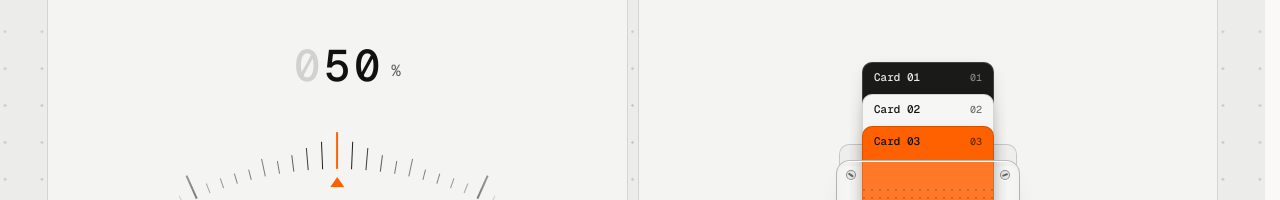
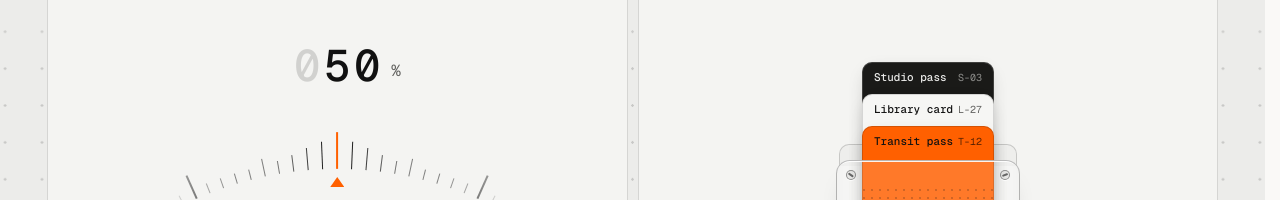
Before and after one commit to cagndz/agundez-me, a Next.js app: page /lab in a window 1280 px wide. Shown: the part 282-482 px from the top of the page. Built offline with nearby package versions, Linux system fonts and the light colour scheme.

Commit message:
fix(lab): make the wallet cards keyboard and screen reader friendly

```diff
--- a/src/lab/demos/wallet/index.tsx
+++ b/src/lab/demos/wallet/index.tsx
@@ -7,24 +7,24 @@ import { WalletCard } from './wallet-card'
 
 const CARDS: WalletCardData[] = [
 	{
-		id: 'card-01',
-		title: 'Card 01',
-		description: 'Short description',
-		code: '01',
+		id: 'studio-pass',
+		title: 'Studio pass',
+		description: 'Level 3 · after hours',
+		code: 'S-03',
 		tone: 'dark',
 	},
 	{
-		id: 'card-02',
-		title: 'Card 02',
-		description: 'Short description',
-		code: '02',
+		id: 'library-card',
+		title: 'Library card',
+		description: 'Reading room · two books out',
+		code: 'L-27',
 		tone: 'light',
 	},
 	{
-		id: 'card-03',
-		title: 'Card 03',
-		description: 'Short description',
-		code: '03',
+		id: 'transit-pass',
+		title: 'Transit pass',
+		description: 'Zones 1–2 · monthly',
+		code: 'T-12',
 		tone: 'accent',
 	},
 ]
@@ -69,6 +69,14 @@ export function Wallet() {
 		<div
 			className='relative'
 			style={{ width: STAGE_WIDTH, height: STAGE_HEIGHT }}
+			onKeyDown={(event) => {
+				// The first Escape puts the card back; it must not also close the
+				// lab's modal. Same rule as Inspect.
+				if (event.key === 'Escape' && isAnyPresented) {
+					event.stopPropagation()
+					setPresentedId(null)
+				}
+			}}
 		>
 			<CaseBack />
 			{CARDS.map((card, index) => (
--- a/src/lab/demos/wallet/wallet-card.tsx
+++ b/src/lab/demos/wallet/wallet-card.tsx
@@ -1,9 +1,10 @@
-import { useEffect } from 'react'
+import { useEffect, useId, useRef } from 'react'
 import {
 	animate,
 	motion,
 	useMotionValue,
 	useMotionValueEvent,
+	useReducedMotion,
 	useTransform,
 } from 'motion/react'
 import { CardShadow } from './card-shadow'
@@ -78,21 +79,27 @@ export function WalletCard({
 		[0, 0, 1],
 	)
 
-	const handleHoverStart = () => {
-		if (!isAnyPresented) {
-			animate(hoverLift, -CARD_HOVER_LIFT, CARD_HOVER)
-		}
-	}
+	const descriptionId = useId()
+	const reduceMotion = useReducedMotion()
+	const liftTransition = reduceMotion ? { duration: 0 } : CARD_HOVER
 
-	const handleHoverEnd = () => {
-		animate(hoverLift, 0, CARD_HOVER)
+	// The pointer over the card or keyboard focus on it: either one lifts a card
+	// resting in the case, so the keyboard gets the same cue as the mouse. Refs,
+	// not state: they only decide where hoverLift goes, nothing renders from them.
+	const isHovered = useRef(false)
+	const isFocusVisible = useRef(false)
+
+	function updateLift() {
+		const isLifted =
+			!isAnyPresented && (isHovered.current || isFocusVisible.current)
+		animate(hoverLift, isLifted ? -CARD_HOVER_LIFT : 0, liftTransition)
 	}
 
 	useEffect(() => {
 		if (isAnyPresented) {
-			animate(hoverLift, 0, CARD_HOVER)
+			animate(hoverLift, 0, reduceMotion ? { duration: 0 } : CARD_HOVER)
 		}
-	}, [hoverLift, isAnyPresented])
+	}, [hoverLift, isAnyPresented, reduceMotion])
 
 	return (
 		<motion.div
@@ -109,7 +116,10 @@ export function WalletCard({
 			<CardShadow rotate={rotate} scale={scale} />
 			<motion.button
 				type='button'
-				className='absolute size-full'
+				// The case's ring sits inside an element; here it would vanish on the
+				// dark card and hide behind the next card down. Outside, it reads on
+				// all three. Focus also lifts the card (updateLift).
+				className='absolute size-full focus-visible:outline-offset-2'
 				style={{
 					borderRadius: CARD_RADIUS,
 					background: palette.background,
@@ -120,11 +130,26 @@ export function WalletCard({
 					willChange: 'transform',
 				}}
 				data-wallet-card=''
-				aria-label={card.title}
 				aria-pressed={isPresented}
+				aria-describedby={descriptionId}
 				onClick={() => onToggle(card.id)}
-				onHoverStart={handleHoverStart}
-				onHoverEnd={handleHoverEnd}
+				onHoverStart={() => {
+					isHovered.current = true
+					updateLift()
+				}}
+				onHoverEnd={() => {
+					isHovered.current = false
+					updateLift()
+				}}
+				onFocus={(event) => {
+					// Only keyboard focus: a click also focuses the button.
+					isFocusVisible.current = event.currentTarget.matches(':focus-visible')
+					updateLift()
+				}}
+				onBlur={() => {
+					isFocusVisible.current = false
+					updateLift()
+				}}
 			>
 				<motion.div
 					className='absolute inset-x-3 top-2 flex items-center justify-between'
@@ -134,8 +159,10 @@ export function WalletCard({
 						willChange: 'opacity, filter',
 					}}
 				>
+					{/* The title is the button's name; the code would only add noise to it. */}
 					<span className='text-[11px] font-medium'>{card.title}</span>
 					<span
+						aria-hidden='true'
 						className='font-mono text-[10px]'
 						style={{ color: palette.muted }}
 					>
@@ -173,7 +200,10 @@ export function WalletCard({
 								{card.code}
 							</span>
 						</div>
+						{/* Read as the button's description. aria-describedby still reads
+						    it from inside the aria-hidden face. */}
 						<span
+							id={descriptionId}
 							className='mt-auto text-[10px] font-normal'
 							style={{ color: palette.muted }}
 						>
```
